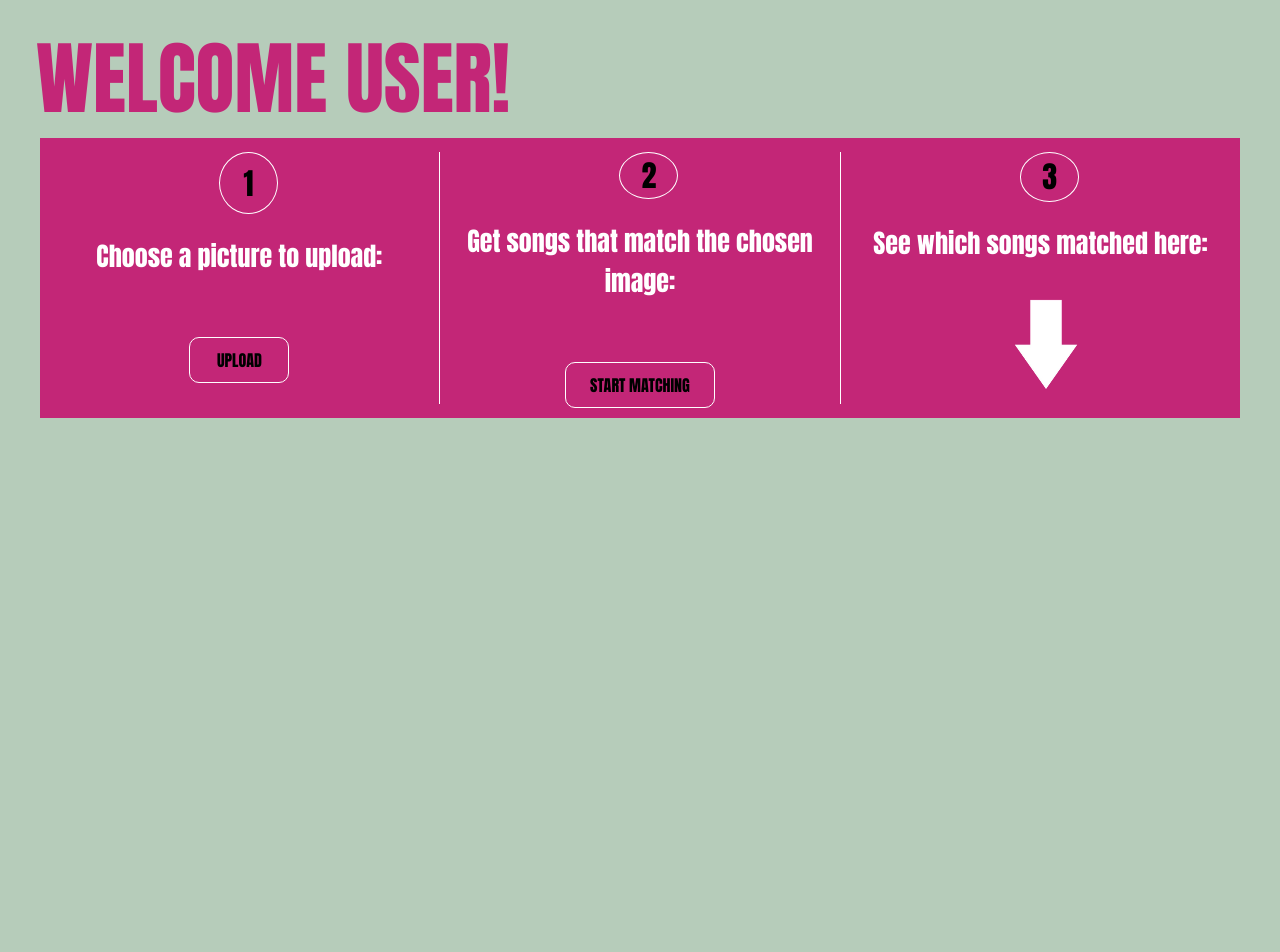
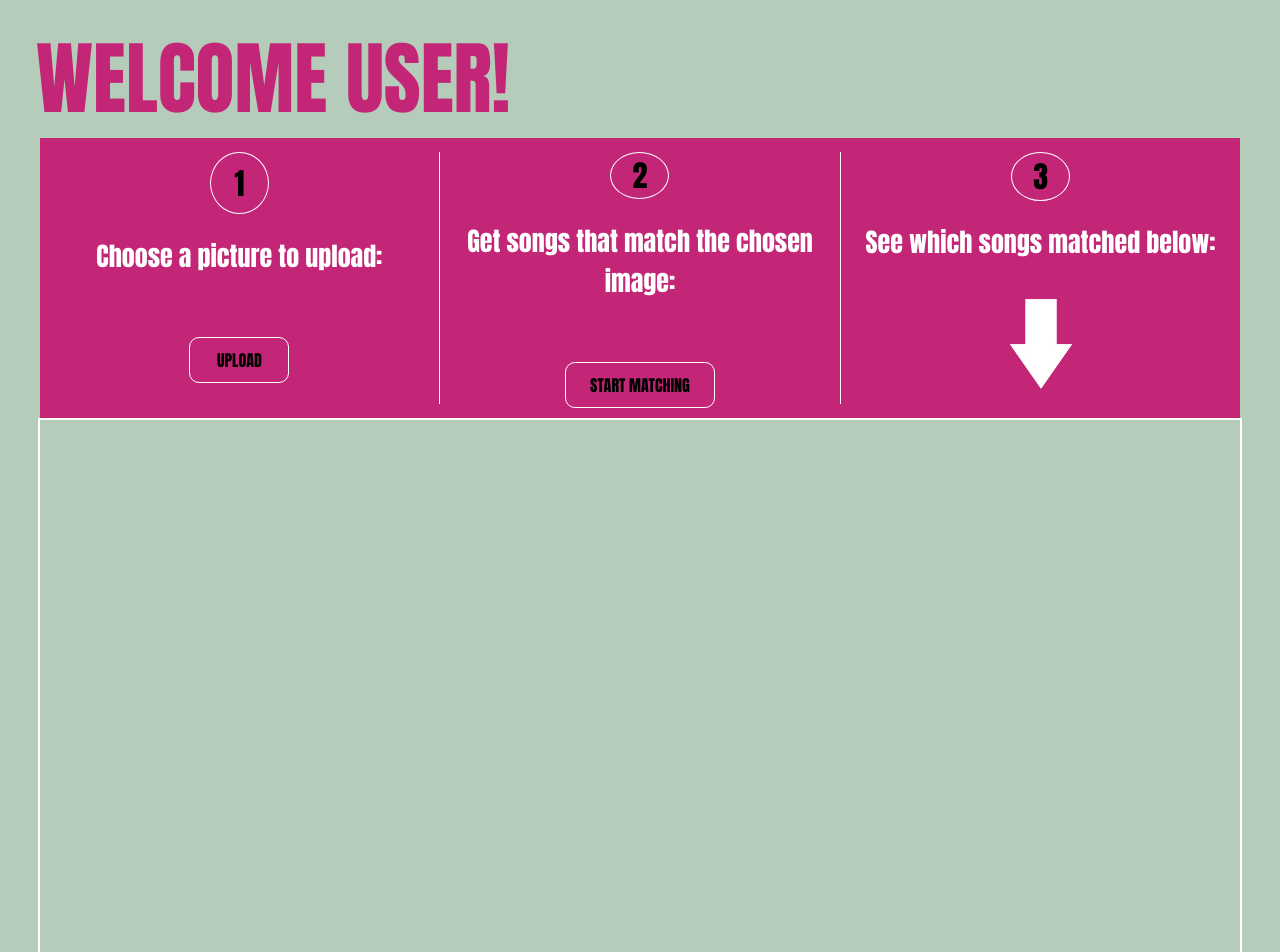
Before and after one commit to em-mon/song-match, a React (Vite) app: page /home in a window 1280 px wide. Shown: the top 952 px of the page. Before the commit the page ends 800 px from the top, so only its background shows below. Built offline with nearby package versions, Linux system fonts and the light colour scheme.

Commit message:
Redid home page

```diff
--- a/src/index.css
+++ b/src/index.css
@@ -1,3 +1,7 @@
+html {
+  scroll-behavior: smooth;
+}
+
 :root {
   font-weight: 400;
 
@@ -111,7 +115,6 @@
   border-radius: 100%;
   width: 57px;
   height: 60px;
-  margin-left: 18px;
   font-family: 'Anton', sans-serif;
   font-size: 30px;
   display: flex;
@@ -156,7 +159,23 @@
 }
 
 .main img {
-  height: 150px;
+  height: 120px;
   width: 100px;
-  margin-left: 10px;
+  cursor: pointer;
 }
+
+a {
+  display: flex;
+  align-items: center;
+  justify-content: center;
+  height: auto;
+  width: auto;
+}
+
+.workArea {
+  display: flex;
+  flex-direction: row;
+  border: white 2px solid;
+  height: 100vh;
+  width: 95%;
+}
--- a/src/pages/Home.tsx
+++ b/src/pages/Home.tsx
@@ -40,10 +40,19 @@ export default function Home() {
                     3
                 </div>
                 <h2>
-                    See which songs matched here:
+                    See which songs matched below:
                 </h2>
-                <img src={arrow} alt="arrow">
-                </img>
+                <a href="#res">
+                    <img src={arrow} alt="arrow"></img>
+                </a>
+            </div>
+        </div>
+        <div id="res" className="workArea">
+            <div className="imageDrop">
+
+            </div>
+            <div className="results">
+
             </div>
         </div>
     </div>
```
